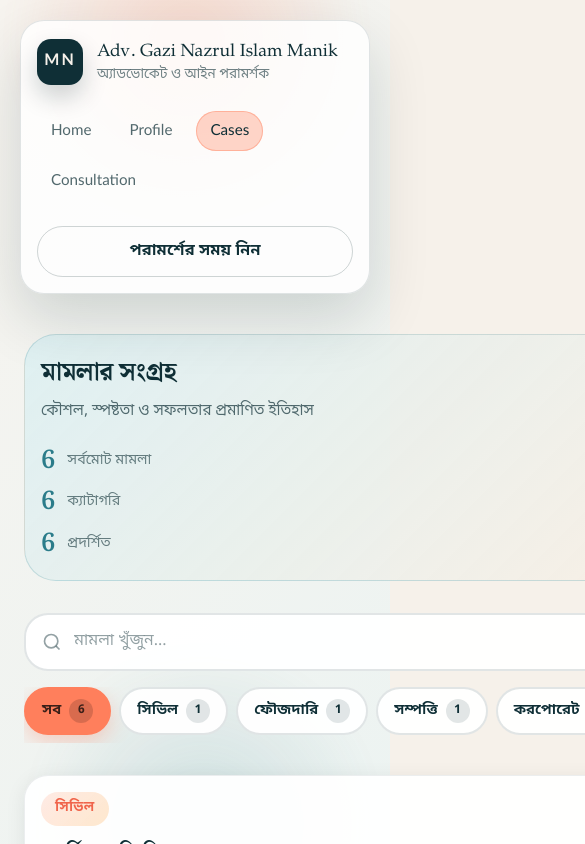
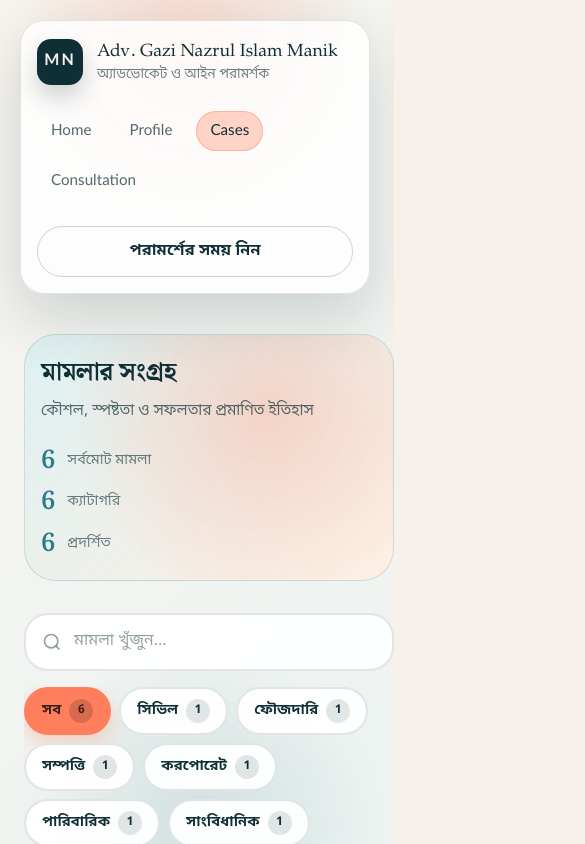
Before and after one commit to HanjalaShihab/Adv, a React (Vite) app: page /projects in a window 390 px wide. Shown: the top 844 px of the page, 585 px wide, since content can reach past the window. Built offline with nearby package versions, Linux system fonts and the light colour scheme; no server answers.

Commit message:
made the case page mobile responsive

```diff
--- a/src/App.css
+++ b/src/App.css
@@ -2031,6 +2031,7 @@
   /* Cases page responsive */
   .cases-header {
     padding: 24px 16px;
+    width: 370px;
   }
 
   .cases-title {
@@ -2063,7 +2064,7 @@
   }
 
   .search-box {
-    max-width: 100%;
+    width: 370px;
   }
 
   .search-input {
@@ -2073,7 +2074,7 @@
 
   .filter-chips {
     overflow-x: auto;
-    flex-wrap: nowrap;
+    flex-wrap: wrap;
     padding-bottom: 8px;
     -webkit-overflow-scrolling: touch;
   }
```
